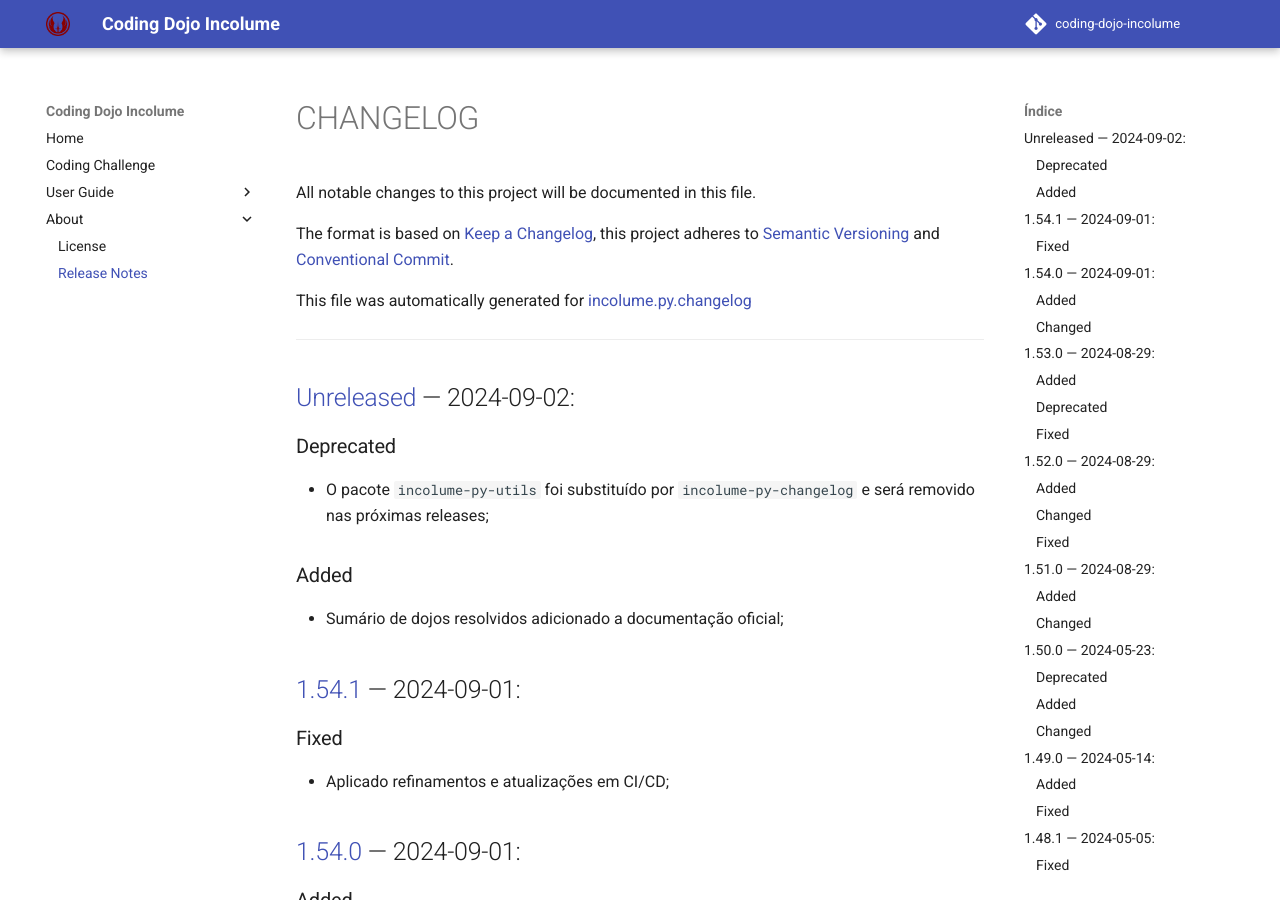
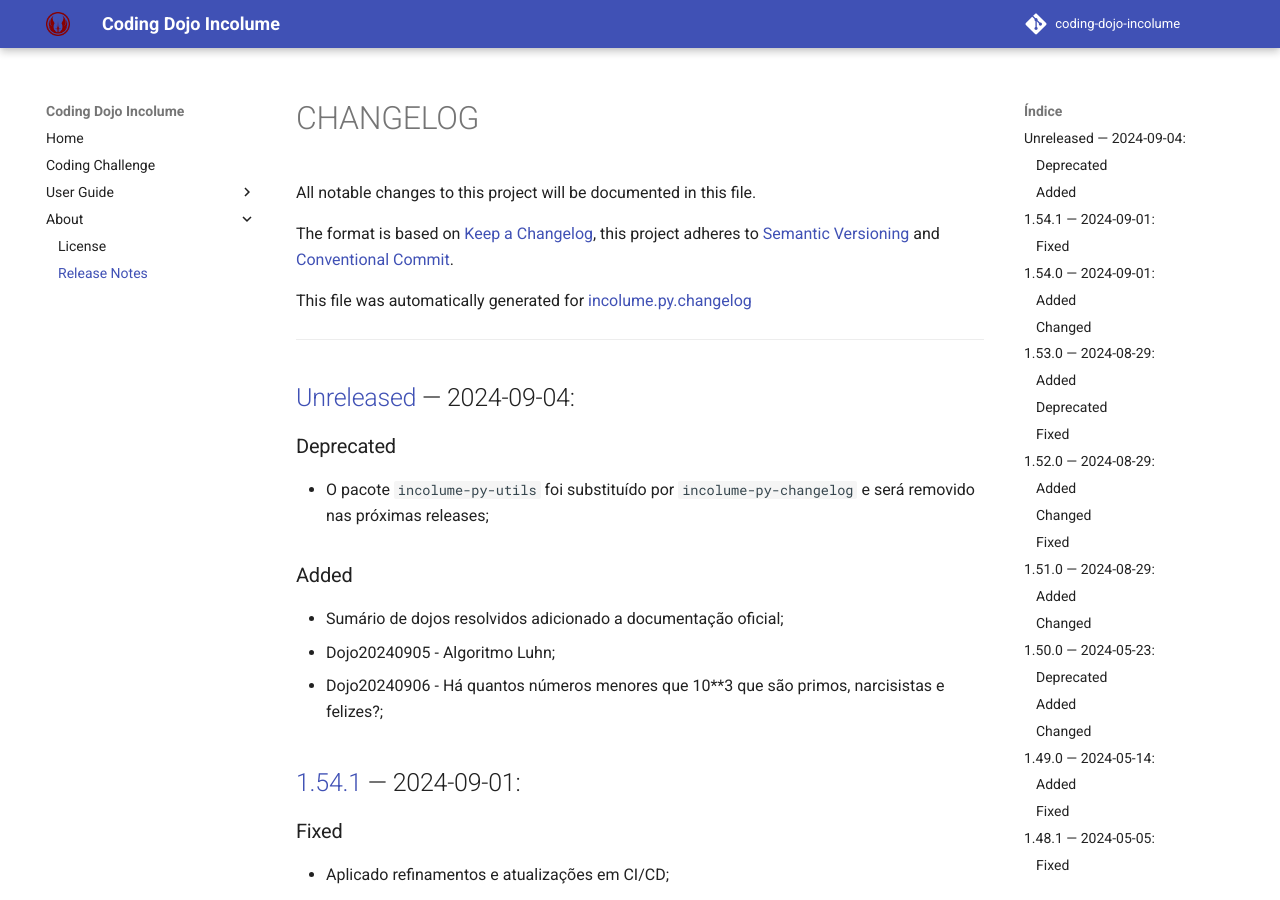
Before and after one commit to incolume-jedi/coding-dojo, an MkDocs documentation site: the page built from docs/about/CHANGELOG.md, in a window 1280 px wide and 900 px high. Built offline with MkDocs 1.6.1 and Material for MkDocs 9.7.7, drawn with Linux system fonts in a browser that asks for light colours; comment, search, counter and statistics services are not loaded.

```diff
--- a/docs/about/CHANGELOG.md
+++ b/docs/about/CHANGELOG.md
@@ -10,11 +10,13 @@ This file was automatically generated for [incolume.py.changelog](https://github
 ---
 
 
-## [Unreleased]	 &#8212; 	2024-09-02:
+## [Unreleased]	 &#8212; 	2024-09-04:
 ### Deprecated
   - O pacote `incolume-py-utils` foi substituído por `incolume-py-changelog` e será removido nas próximas releases;
 ### Added
   - Sumário de dojos resolvidos adicionado a documentação oficial;
+  - Dojo20240905 - Algoritmo Luhn;
+  - Dojo20240906 - Há quantos números menores que 10**3 que são primos, narcisistas e felizes?;
 
 ## [1.54.1]	 &#8212; 	2024-09-01:
 ### Fixed
--- a/incolume/py/coding_dojo_jedi/version.txt
+++ b/incolume/py/coding_dojo_jedi/version.txt
@@ -1 +1 @@
-1.55.0a2
+1.55.0a3
--- a/pyproject.toml
+++ b/pyproject.toml
@@ -1,6 +1,6 @@
 [tool.poetry]
 name = "coding-dojo-jedi"
-version = "1.55.0a2"
+version = "1.55.0a3"
 description = "códigos da guilda jedi incolume"
 authors = ["Britodfbr <britodfbr@gmail.com>"]
 packages = [{include = "incolume"}]
```
Also changed, not shown: incolume/py/coding_dojo_jedi/README.md (+1 -1 lines), incolume/py/coding_dojo_jedi/dojo20240906/README.md (+1 -1 lines).
